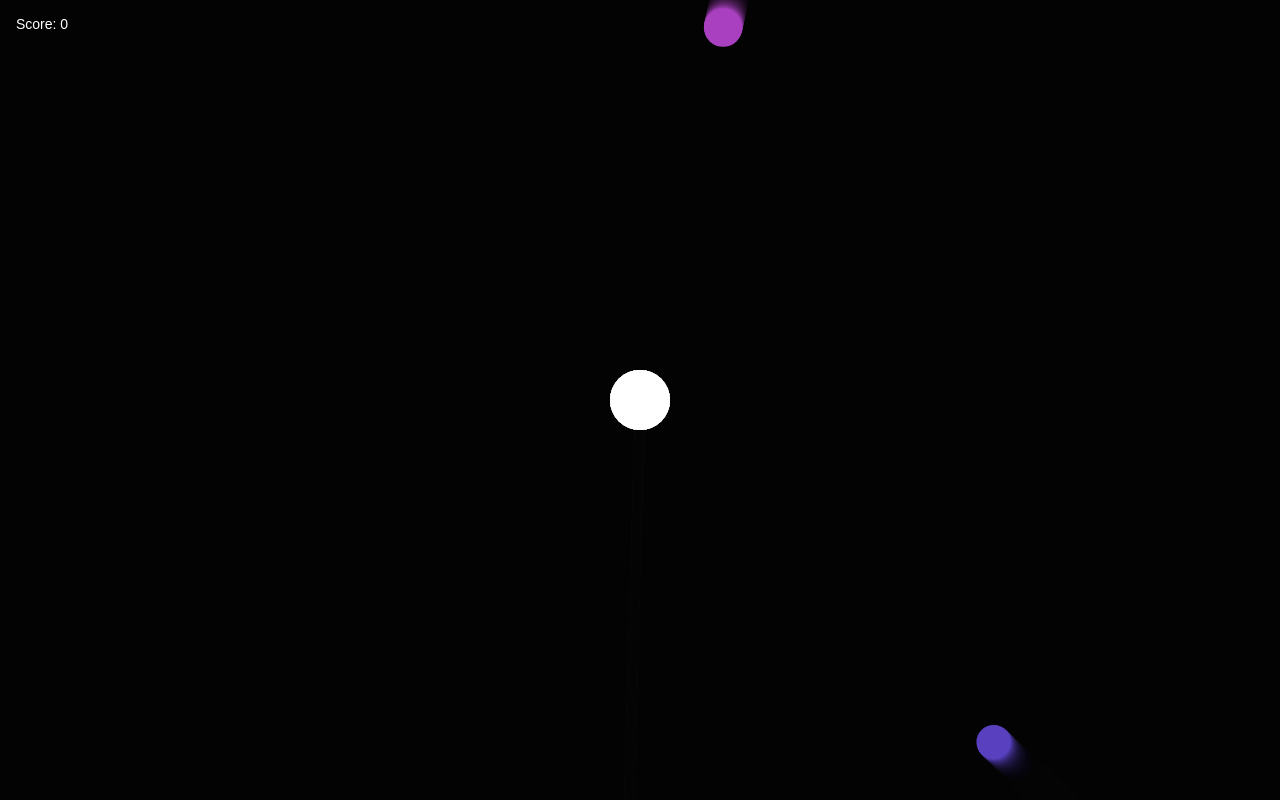
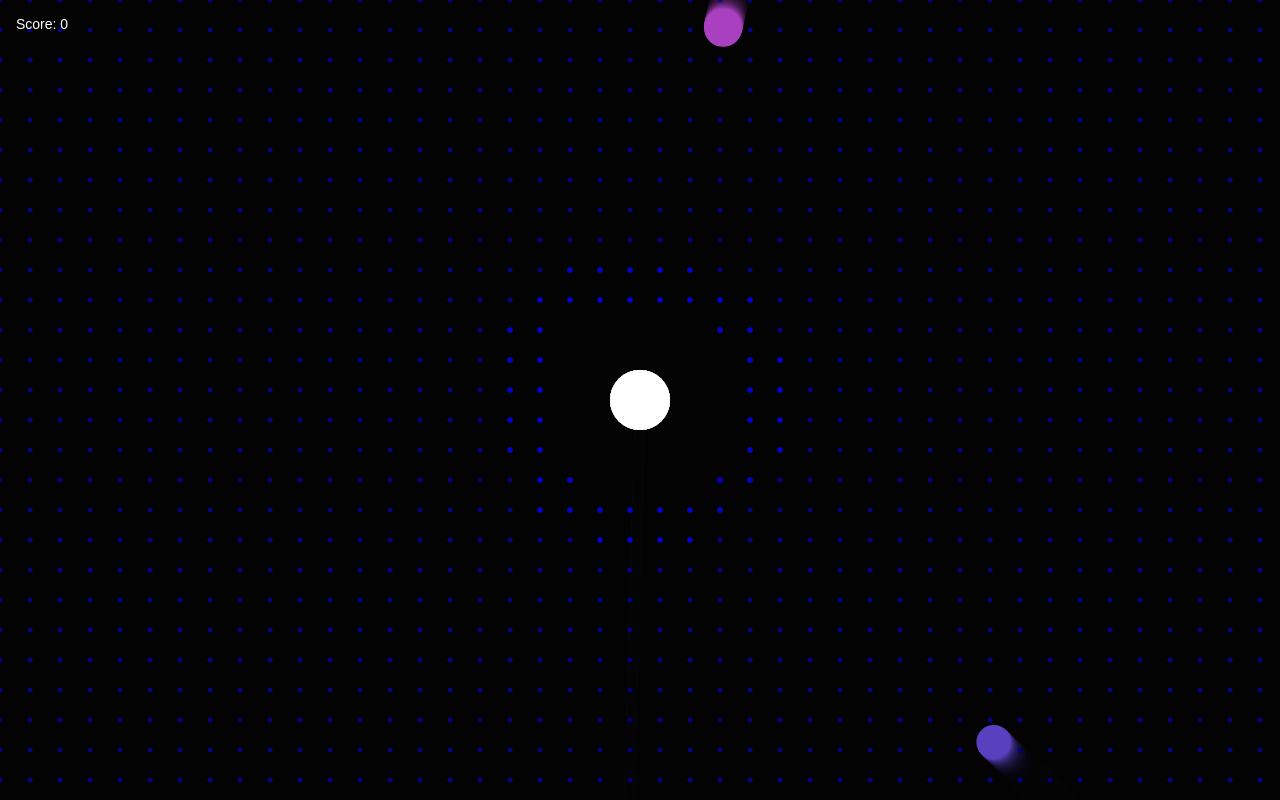
Before and after one commit to 0xlvl3/shoot-em, a plain HTML site: page index.html in a window 1280 px wide. Both pictures are taken after a click on the button "Play Now". Drawn offline with nearby package versions, Linux system fonts and the light colour scheme.

Commit message:
bgParticles Added background particles effects

```diff
--- a/index.html
+++ b/index.html
@@ -34,6 +34,7 @@
       width: 100%;
       text-align: center;
       border-radius: 5px;
+      user-select: none;
     "
   >
     <label style="font-size: 14px; color: gray">Game Over</label>
@@ -74,6 +75,7 @@
       width: 100%;
       text-align: center;
       border-radius: 5px;
+      user-select: none;
     "
   >
     <h1 style="font-size: 48px; margin-bottom: 0; margin-top: 8px">
--- /dev/null
+++ b/js/classes/BackgroundParticle.js
@@ -0,0 +1,20 @@
+import { c } from "/js/index.js";
+
+export default class BackgroundParticle {
+  constructor({ position, radius = 3, color = "blue" }) {
+    this.position = position;
+    this.radius = radius;
+    this.color = color;
+    this.alpha = 0.1;
+  }
+
+  draw() {
+    c.save();
+    c.globalAlpha = this.alpha;
+    c.beginPath();
+    c.arc(this.position.x, this.position.y, this.radius, 0, Math.PI * 2);
+    c.fillStyle = this.color;
+    c.fill();
+    c.restore();
+  }
+}
--- a/js/index.js
+++ b/js/index.js
@@ -3,6 +3,7 @@ import Player from "./classes/Player.js";
 import Particle from "./classes/Particle.js";
 import Projectile from "./classes/Projectile.js";
 import PowerUp from "./classes/PowerUp.js";
+import BackgroundParticle from "./classes/BackgroundParticle.js";
 
 const scoreEl = document.getElementById("scoreEl");
 const modalEl = document.getElementById("modalEl");
@@ -30,6 +31,7 @@ let projectiles = [];
 let enemies = [];
 let particles = [];
 let powerUps = [];
+let backgroundParticles = [];
 let intervalId;
 let spawnPowerUpsId;
 let score = 0;
@@ -45,6 +47,21 @@ function init() {
   score = 0;
   scoreEl.innerHTML = 0;
   frames = 0;
+
+  const spacing = 30;
+  backgroundParticles = [];
+  for (let x = 0; x < canvas.width + spacing; x += spacing) {
+    for (let y = 0; y < canvas.height + spacing; y += spacing)
+      backgroundParticles.push(
+        new BackgroundParticle({
+          position: {
+            x,
+            y,
+          },
+          radius: 2.5,
+        })
+      );
+  }
 }
 
 /**
@@ -130,6 +147,25 @@ let animationId; //will be used to end game
 function animate() {
   animationId = requestAnimationFrame(animate);
 
+  backgroundParticles.forEach((bgParticle) => {
+    bgParticle.draw();
+
+    const dist = Math.hypot(
+      player.x - bgParticle.position.x,
+      player.y - bgParticle.position.y
+    );
+
+    if (dist < 150) {
+      bgParticle.alpha = 0;
+      if (dist > 100) {
+        bgParticle.alpha = 0.5;
+      }
+    } else if (dist > 100 && bgParticle.alpha < 0.1) {
+      bgParticle.alpha += 0.01;
+    } else if (dist > 100 && bgParticle.alpha > 0.1) {
+      bgParticle.alpha -= 0.01;
+    }
+  });
   //fillStyle here with rgba opacity 0.1 makes our game have that lighttrail effect on the projectiles and enemies
   c.fillStyle = "rgba(0,0,0,0.1)";
   c.fillRect(0, 0, canvas.width, canvas.height);
@@ -289,6 +325,17 @@ function animate() {
             },
             score: 150,
           });
+          backgroundParticles.forEach((bgParticle) => {
+            gsap.set(bgParticle, {
+              color: "white",
+              alpha: 1,
+            });
+            gsap.to(bgParticle, {
+              color: enemy.color,
+              alpha: 0.1,
+            });
+            bgParticle.color = enemy.color;
+          });
           enemies.splice(enemyIndex, 1);
           projectiles.splice(projectileIndex, 1);
           // }, 0);
@@ -373,19 +420,15 @@ startButton.addEventListener("click", () => {
 addEventListener("keydown", ({ key }) => {
   switch (key) {
     case "d":
-      console.log("right");
       player.velocity.x += 1;
       break;
     case "a":
-      console.log("left");
       player.velocity.x -= 1;
       break;
     case "w":
-      console.log("up");
       player.velocity.y -= 1;
       break;
     case "s":
-      console.log("down");
       player.velocity.y += 1;
       break;
   }
```
